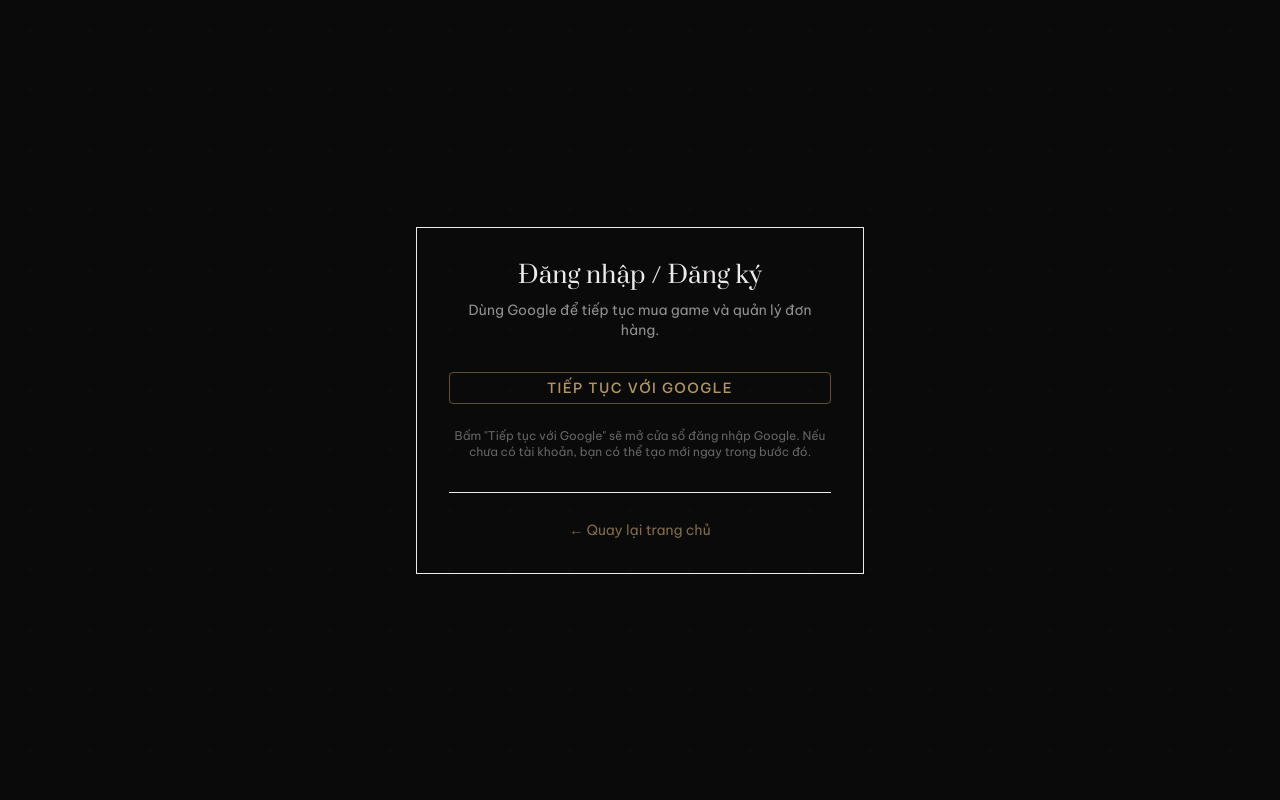
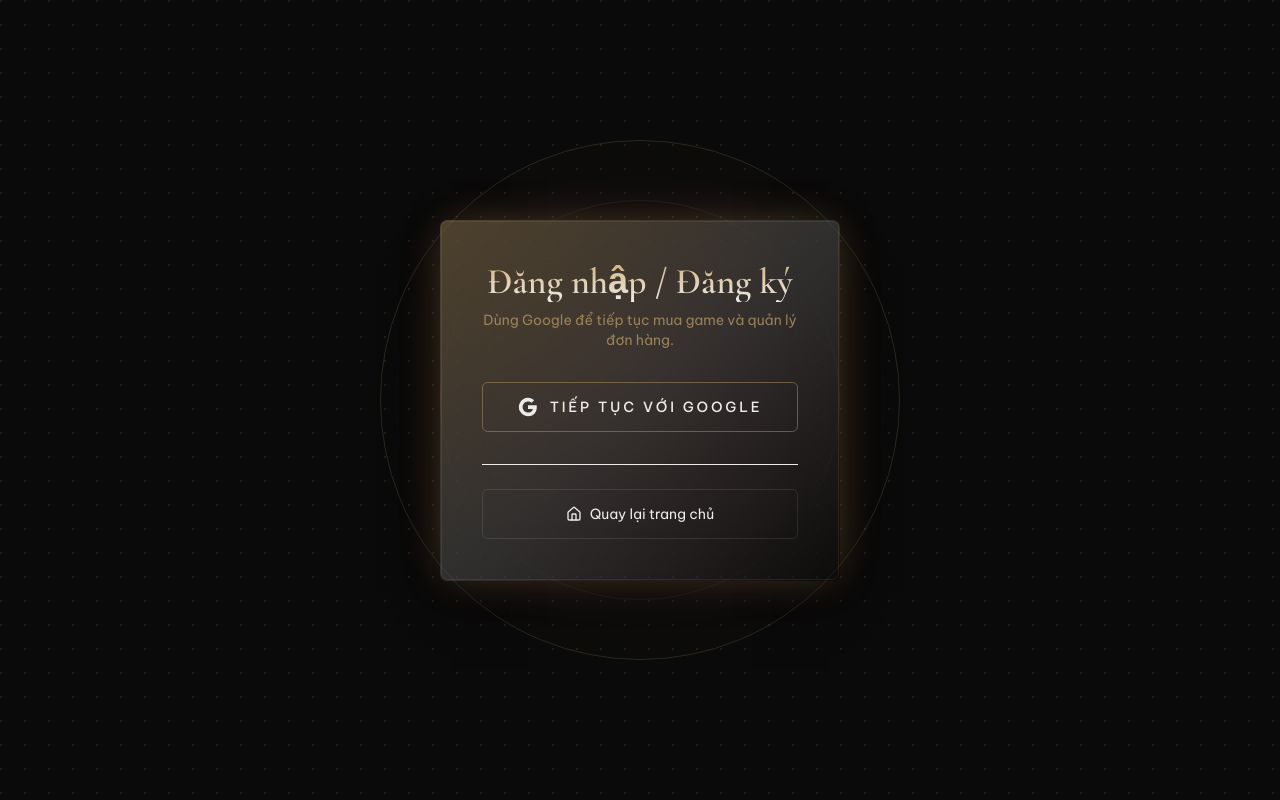
Before and after one commit to Gaaaroo/exe-web, a Next.js app: page /login in a window 1280 px wide. Built offline with nearby package versions, Linux system fonts and the light colour scheme; no server answers.

Commit message:
feat: enhance login page UI, and improve scrolling behavior after intro completio

```diff
--- a/app/layout.tsx
+++ b/app/layout.tsx
@@ -15,8 +15,8 @@ const bodyFont = Be_Vietnam_Pro({
 });
 
 export const metadata: Metadata = {
-  title: "Huyền Sử Việt",
-  description: "Trang giới thiệu game Huyền Sử Việt",
+  title: "Game",
+  description: "Trang giới thiệu game – chuyến phiêu lưu đi tìm lại những làng nghề và nét văn hóa đang dần lùi vào quên lãng.",
 };
 
 export default function RootLayout({
--- a/app/login/page.tsx
+++ b/app/login/page.tsx
@@ -1,11 +1,29 @@
 "use client";
 
-import { useEffect, useState } from "react";
+import { useState } from "react";
 import { useSearchParams } from "next/navigation";
 import Link from "next/link";
 import { motion } from "framer-motion";
+import { Home } from "lucide-react";
+import { Cormorant_Garamond } from "next/font/google";
 import { supabase } from "@/integrations/supabase/client";
-import { Button } from "@/components/ui/button";
+
+const cormorant = Cormorant_Garamond({
+  weight: ["400", "500", "600"],
+  subsets: ["latin", "vietnamese"],
+  variable: "--font-login-heading",
+});
+
+function GoogleIcon({ className }: { className?: string }) {
+  return (
+    <svg className={className} width="20" height="20" viewBox="0 0 24 24" aria-hidden>
+      <path fill="currentColor" d="M22.56 12.25c0-.78-.07-1.53-.2-2.25H12v4.26h5.92c-.26 1.37-1.04 2.53-2.21 3.31v2.77h3.57c2.08-1.92 3.28-4.74 3.28-8.09z" />
+      <path fill="currentColor" d="M12 23c2.97 0 5.46-.98 7.28-2.66l-3.57-2.77c-.98.66-2.23 1.06-3.71 1.06-2.86 0-5.29-1.93-6.16-4.53H2.18v2.84C3.99 20.53 7.7 23 12 23z" />
+      <path fill="currentColor" d="M5.84 14.09c-.22-.66-.35-1.36-.35-2.09s.13-1.43.35-2.09V7.07H2.18C1.43 8.55 1 10.22 1 12s.43 3.45 1.18 4.93l2.85-2.22.81-.62z" />
+      <path fill="currentColor" d="M12 5.38c1.62 0 3.06.56 4.21 1.64l3.15-3.15C17.45 2.09 14.97 1 12 1 7.7 1 3.99 3.47 2.18 7.07l3.66 2.84c.87-2.6 3.3-4.53 6.16-4.53z" />
+    </svg>
+  );
+}
 
 export default function LoginPage() {
   const searchParams = useSearchParams();
@@ -14,78 +32,129 @@ export default function LoginPage() {
   const error = searchParams.get("error");
   const [loading, setLoading] = useState(false);
 
+  // Quay về đúng section (vd. /#purchase) khi có section
+  const backHref = section ? `${next.replace(/#.*$/, "")}#${section}` : next;
+
   const handleGoogleSignIn = async () => {
     setLoading(true);
     try {
       const origin = window.location.origin;
-      const redirectTo = `${origin}/auth/callback?next=${encodeURIComponent(
-        next
-      )}${
+      const redirectTo = `${origin}/auth/callback?next=${encodeURIComponent(next)}${
         section ? `&section=${encodeURIComponent(section)}` : ""
       }`;
-      // Debug: xem URL callback app sẽ dùng (mở F12 → Console)
-      console.log("[Login DEBUG] redirectTo (Supabase sẽ redirect về đây sau khi chọn Google):", redirectTo);
       const { error: err } = await supabase.auth.signInWithOAuth({
         provider: "google",
         options: { redirectTo },
       });
       if (err) throw err;
-      // Supabase sẽ redirect sang Google, không cần redirect thủ công
     } catch (err) {
-      console.error("Google sign in error:", err);
       setLoading(false);
       alert("Không thể đăng nhập. Vui lòng thử lại.");
     }
   };
 
   return (
-    <div className="min-h-screen bg-background flex items-center justify-center px-6 dong-son-pattern">
+    <div className={`min-h-screen bg-background flex items-center justify-center px-4 sm:px-6 relative overflow-hidden ${cormorant.variable}`}>
+      {/* Dot grid - vàng rõ hơn */}
+      <div
+        className="absolute inset-0 opacity-[0.22]"
+        style={{
+          backgroundImage: "radial-gradient(circle at 1px 1px, hsl(var(--gold) / 0.65) 1px, transparent 0)",
+          backgroundSize: "24px 24px",
+        }}
+      />
+
+      {/* Dong Son drum motif - vàng rõ hơn */}
+      <div className="absolute inset-0 flex items-center justify-center pointer-events-none">
+        <div className="w-[min(90vmin,520px)] h-[min(90vmin,520px)] rounded-full border border-gold/20" />
+        <div className="absolute w-[min(70vmin,400px)] h-[min(70vmin,400px)] rounded-full border border-gold/10" />
+      </div>
+
+      {/* Ambient glow - tăng vàng */}
       <motion.div
-        initial={{ opacity: 0, y: 20 }}
+        className="absolute inset-0 flex items-center justify-center pointer-events-none"
+        initial={{ opacity: 0 }}
+        animate={{ opacity: 1 }}
+        transition={{ duration: 1.2 }}
+      >
+        <motion.div
+          className="w-[min(100%,420px)] h-[480px] rounded-3xl blur-3xl"
+          animate={{
+            opacity: [0.4, 0.65, 0.4],
+            scale: [1, 1.02, 1],
+          }}
+          transition={{
+            duration: 6,
+            repeat: Infinity,
+            ease: "easeInOut",
+          }}
+          style={{
+            background:
+              "radial-gradient(ellipse 80% 70% at 50% 50%, hsl(var(--gold) / 0.18) 0%, hsl(var(--primary) / 0.15) 35%, hsl(var(--gold) / 0.08) 60%, transparent 75%)",
+          }}
+        />
+      </motion.div>
+
+      {/* Login card - viền trắng pha vàng, nền card có tông vàng */}
+      <motion.div
+        initial={{ opacity: 0, y: 28 }}
         animate={{ opacity: 1, y: 0 }}
-        transition={{ duration: 0.5 }}
-        className="w-full max-w-md border border-border bg-card p-8"
+        transition={{ duration: 0.6, ease: [0.22, 1, 0.36, 1] }}
+        className="relative w-full max-w-[400px] rounded-2xl p-px bg-linear-to-br from-gold/40 via-white/15 to-transparent shadow-[0_0_40px_-8px_hsl(var(--gold)/0.4),0_0_60px_-16px_hsl(var(--primary)/0.12),0_25px_50px_-12px_rgba(0,0,0,0.5)]"
       >
-        <h1 className="font-heading text-2xl text-parchment mb-2 text-center">
+        <div className="rounded-2xl bg-card/90 backdrop-blur-xl p-8 sm:p-10 border border-gold/15">
+          <h1
+            className={`text-center text-3xl sm:text-4xl font-semibold mb-2 bg-clip-text text-transparent ${cormorant.className}`}
+            style={{
+              backgroundImage: "linear-gradient(180deg, hsl(var(--gold-glow)) 0%, hsl(var(--parchment)) 100%)",
+            }}
+          >
             Đăng nhập / Đăng ký
           </h1>
-        <p className="font-body text-sm text-parchment/60 text-center mb-8">
+          <p className="font-body text-sm text-gold/80 text-center mb-8">
             Dùng Google để tiếp tục mua game và quản lý đơn hàng.
           </p>
 
           {error === "auth" && (
-          <p className="font-body text-sm text-destructive mb-4 text-center">
-            Đăng nhập thất bại. Vui lòng thử lại.
-          </p>
+            <div className="rounded-lg border border-destructive/40 bg-destructive/10 py-3 px-4 mb-6">
+              <p className="font-body text-sm text-parchment text-center">Đăng nhập thất bại. Vui lòng thử lại.</p>
+            </div>
           )}
 
           {error === "state" && (
-          <p className="font-body text-sm text-destructive mb-4 text-center">
-            Phiên đăng nhập hết hạn hoặc thiếu cấu hình. Vào Supabase Dashboard → Authentication → URL Configuration, thêm vào <strong>Redirect URLs</strong>: <code className="text-xs break-all block mt-2">http://localhost:3000/auth/callback</code> (khi chạy dev) rồi Save và thử lại.
+            <div className="rounded-lg border border-gold/30 bg-gold/10 py-3 px-4 mb-6">
+              <p className="font-body text-xs text-foreground text-center leading-relaxed">
+                Phiên đăng nhập hết hạn hoặc thiếu cấu hình. Vào Supabase Dashboard → Authentication → URL
+                Configuration, thêm <strong>Redirect URLs</strong>:{" "}
+                <code className="text-[10px] break-all block mt-2 text-gold/80">http://localhost:3000/auth/callback</code>{" "}
+                rồi Save và thử lại.
               </p>
+            </div>
           )}
 
-        <Button
+          <motion.button
             type="button"
             onClick={handleGoogleSignIn}
             disabled={loading}
-          className="w-full heat-haze py-3 tracking-widest uppercase bg-card border border-gold/50 text-gold hover:border-gold hover:bg-gold/10"
+            whileHover={{ scale: 1.02 }}
+            whileTap={{ scale: 0.98 }}
+            className="w-full min-h-[48px] rounded-xl py-3.5 text-sm font-medium tracking-[0.2em] uppercase cursor-pointer inline-flex items-center justify-center gap-3 border border-gold/50 bg-secondary text-foreground hover:border-gold hover:shadow-[0_0_24px_-4px_hsl(var(--gold)/0.35)] transition-all duration-300"
           >
-          {loading ? "Đang chuyển hướng..." : "Tiếp tục với Google"}
-        </Button>
+            <GoogleIcon className="w-5 h-5 shrink-0 text-foreground/90" />
+            {loading ? "Đang chuyển hướng..." : "TIẾP TỤC VỚI GOOGLE"}
+          </motion.button>
 
-        <p className="font-body text-xs text-parchment/40 mt-6 text-center">
-          Bấm &quot;Tiếp tục với Google&quot; sẽ mở cửa sổ đăng nhập Google. Nếu
-          chưa có tài khoản, bạn có thể tạo mới ngay trong bước đó.
-        </p>
-
-        <div className="mt-8 pt-6 border-t border-border text-center">
+          <div className="mt-8 pt-6 border-t border-border">
+            <motion.div whileHover={{ scale: 1.02 }} whileTap={{ scale: 0.98 }}>
               <Link
-            href={next}
-            className="font-body text-sm text-gold/70 hover:text-gold transition-colors"
+                href={backHref}
+                className="font-body text-sm text-muted-foreground hover:text-gold transition-colors inline-flex items-center justify-center gap-2 rounded-xl border border-white/10 min-h-[48px] w-full px-4 py-3.5 hover:border-white/25 bg-transparent"
               >
-            ← Quay lại trang chủ
+                <Home className="w-4 h-4 shrink-0" />
+                <span>Quay lại trang chủ</span>
               </Link>
+            </motion.div>
+          </div>
         </div>
       </motion.div>
     </div>
--- a/components/Navigation.tsx
+++ b/components/Navigation.tsx
@@ -176,13 +176,13 @@ const Navigation = () => {
           ) : showCta ? (
             <motion.a
               key="cta"
-              href="#purchase"
+              href={`/login?next=${encodeURIComponent("/")}&section=purchase`}
               initial={{ opacity: 0, scale: 0.9 }}
               animate={{ opacity: 1, scale: 1 }}
               exit={{ opacity: 0, scale: 0.9 }}
               className="shrink-0 heat-haze px-2 py-1 sm:px-3 sm:py-1.5 md:px-5 md:py-2 border border-gold/50 text-gold text-[10px] sm:text-xs md:text-sm font-body tracking-wider hover:border-gold transition-all duration-300 whitespace-nowrap"
             >
-              ĐẶT TRƯỚC
+              ĐĂNG NHẬP
             </motion.a>
           ) : null}
         </AnimatePresence>
```
Also changed, not shown: app/auth/callback/page.tsx (+26 -11 lines), app/page.tsx (+29 -1 lines). Lines whose indentation alone changed are shown as unchanged.
